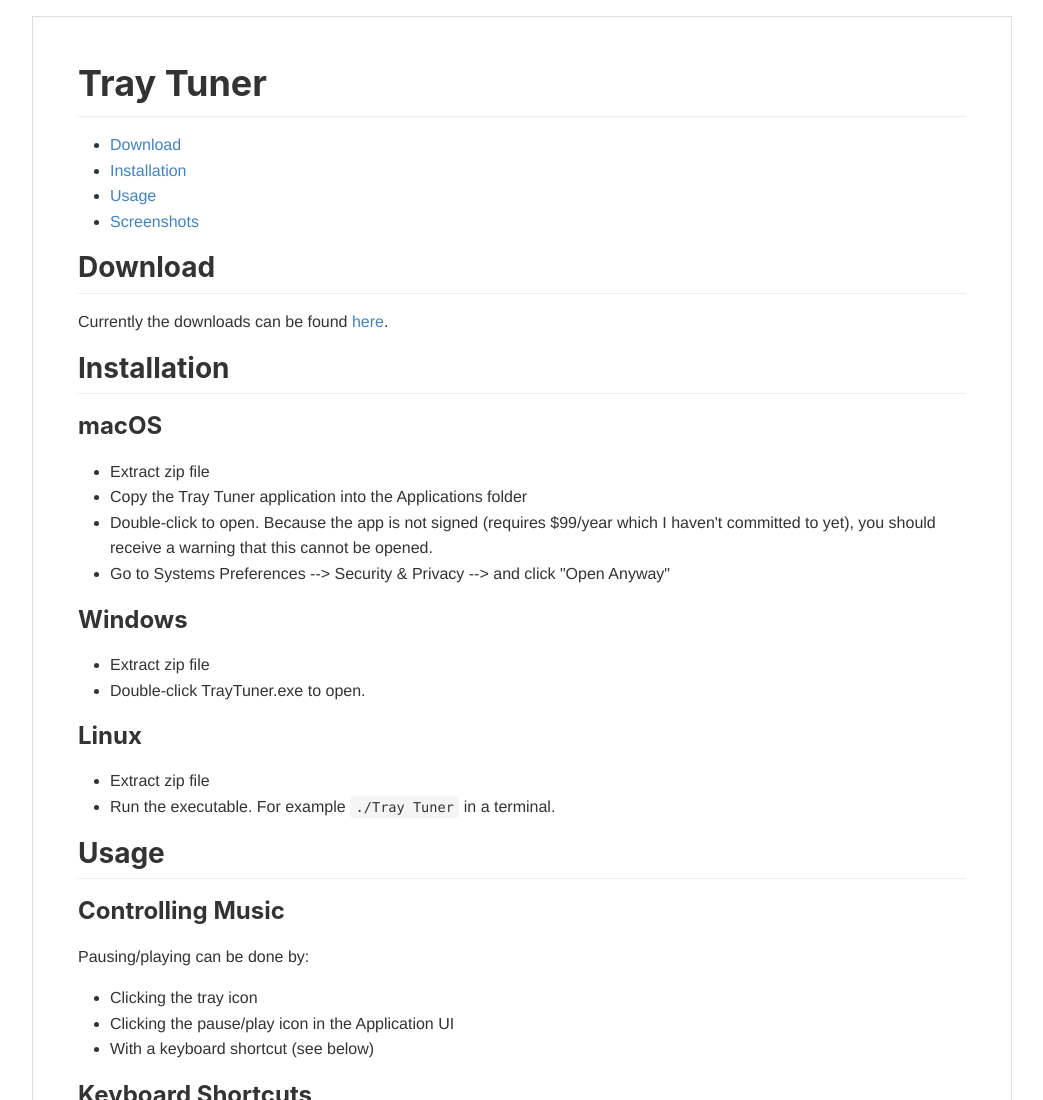
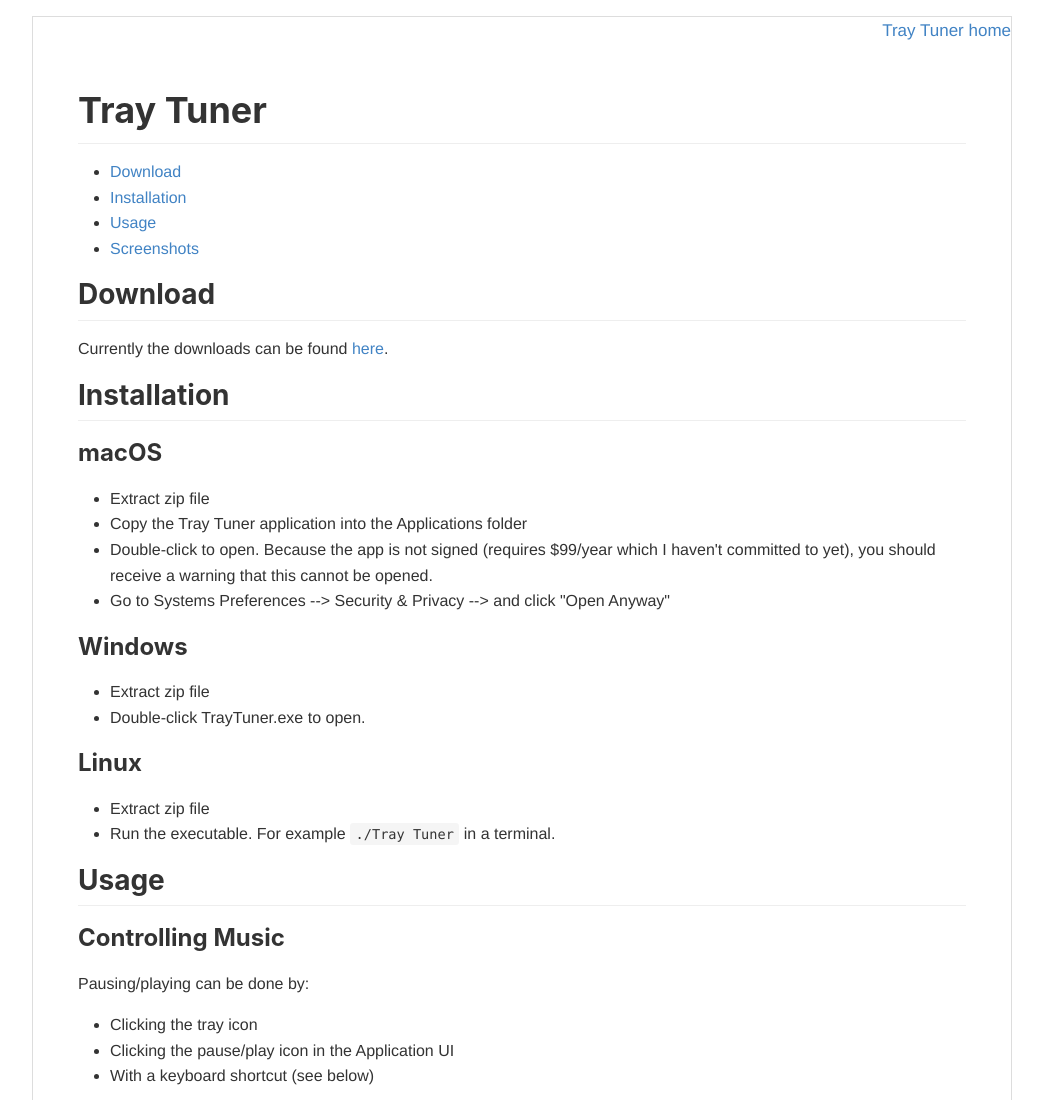
Before and after one commit to trybick/tray-tuner-website, a Gatsby site: page /docs in a window 1280 px wide. Shown: the top 1100 px of the page, without its empty margins (118-1161 px from the left). Built offline with nearby package versions, Linux system fonts and the light colour scheme; Gatsby itself is replaced by a stand-in of ours.

Commit message:
Add home button to top

```diff
--- a/src/components/cta.js
+++ b/src/components/cta.js
@@ -11,7 +11,7 @@ const CallToAction = () => (
     {/* <Button to={documentationLink}>How to Use</Button> */}
 
     <Link to="/docs/">
-      <Button>How to Use</Button>
+      <Button>Learn More</Button>
     </Link>
   </div>
 );
--- a/src/pages/docs.js
+++ b/src/pages/docs.js
@@ -1,6 +1,7 @@
 /* eslint-disable react/no-danger */
 import React from 'react';
-import { graphql } from 'gatsby';
+import { graphql, Link } from 'gatsby';
+import Button from '../components/button';
 import Layout from '../components/layout';
 import SEO from '../components/seo';
 import '../styles/docs.css';
@@ -27,11 +28,18 @@ export const pageQuery = graphql`
 const DocsPage = ({ data }) => (
   <Layout>
     <SEO />
-    <div className="docs-wrapper">
-      <div
-        className="markdown-body"
-        dangerouslySetInnerHTML={{ __html: data.allMarkdownRemark.edges[0].node.html }}
-      />
+    <div>
+      <div className="docs-wrapper">
+        <div className="home-link-wrapper">
+          <Link className="home-link" to="/">
+            Tray Tuner home
+          </Link>
+        </div>
+        <div
+          className="markdown-body"
+          dangerouslySetInnerHTML={{ __html: data.allMarkdownRemark.edges[0].node.html }}
+        />
+      </div>
     </div>
   </Layout>
 );
--- a/src/styles/docs.css
+++ b/src/styles/docs.css
@@ -4,17 +4,18 @@
   border: 1px solid #ddd;
   outline: 1300px solid #fff;
   margin: 16px auto;
+
+  font-family: 'Helvetica Neue', Helvetica, 'Segoe UI', Arial, freesans, sans-serif !important;
+  -webkit-font-smoothing: auto;
 }
 
 .markdown-body {
   color: #333333;
   overflow: hidden;
-  font-family: 'Helvetica Neue', Helvetica, 'Segoe UI', Arial, freesans, sans-serif !important;
   line-height: 1.6;
   word-wrap: break-word;
   font-size: 16px;
   padding: 45px;
-  -webkit-font-smoothing: auto;
 }
 
 .markdown-body ul {
@@ -25,6 +26,16 @@
 .markdown-body ul li {
   margin: 0;
   padding: 0;
+}
+
+.home-link-wrapper {
+  text-align: right;
+}
+
+.home-link {
+  color: #4183c4;
+  text-decoration: none;
+  font-size: 17px;
 }
 
 /*
```
